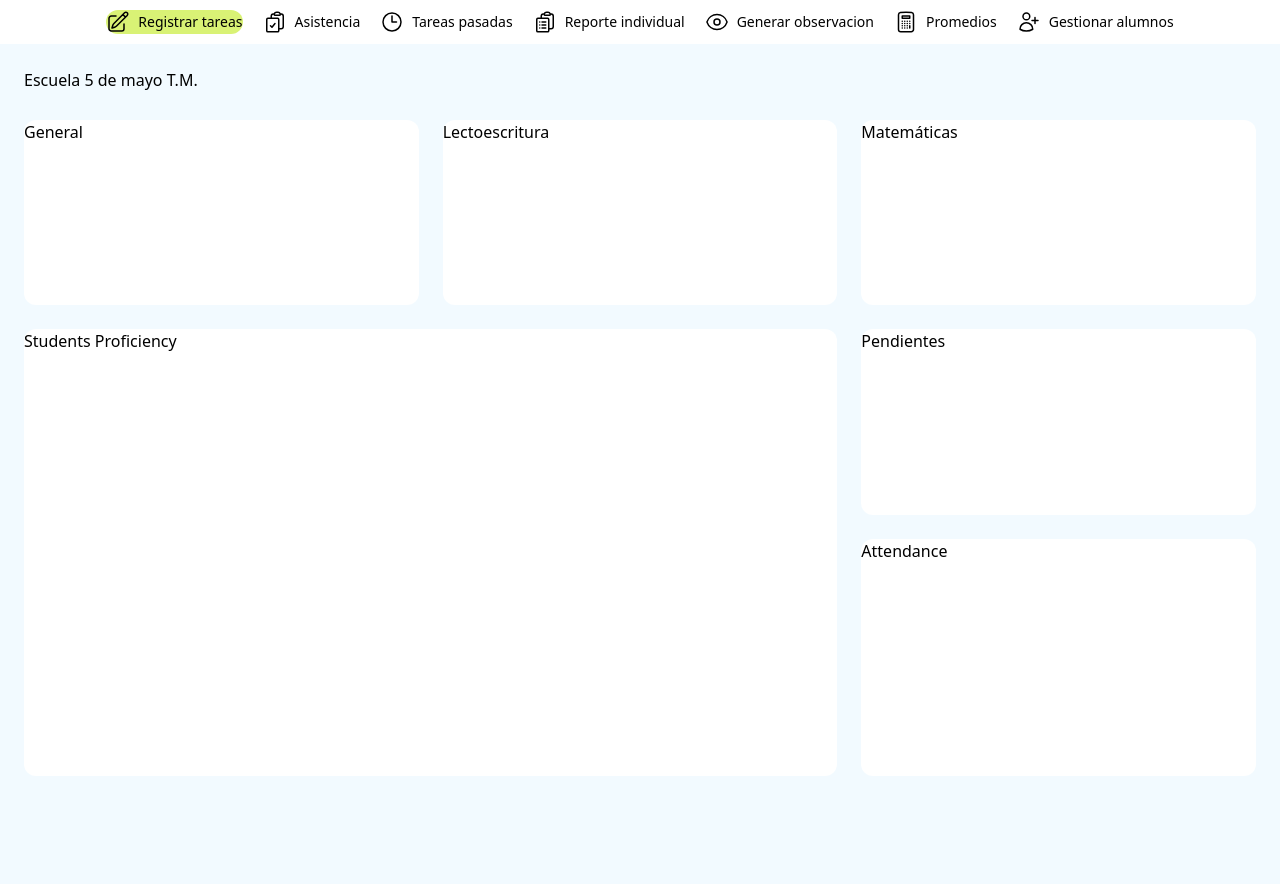
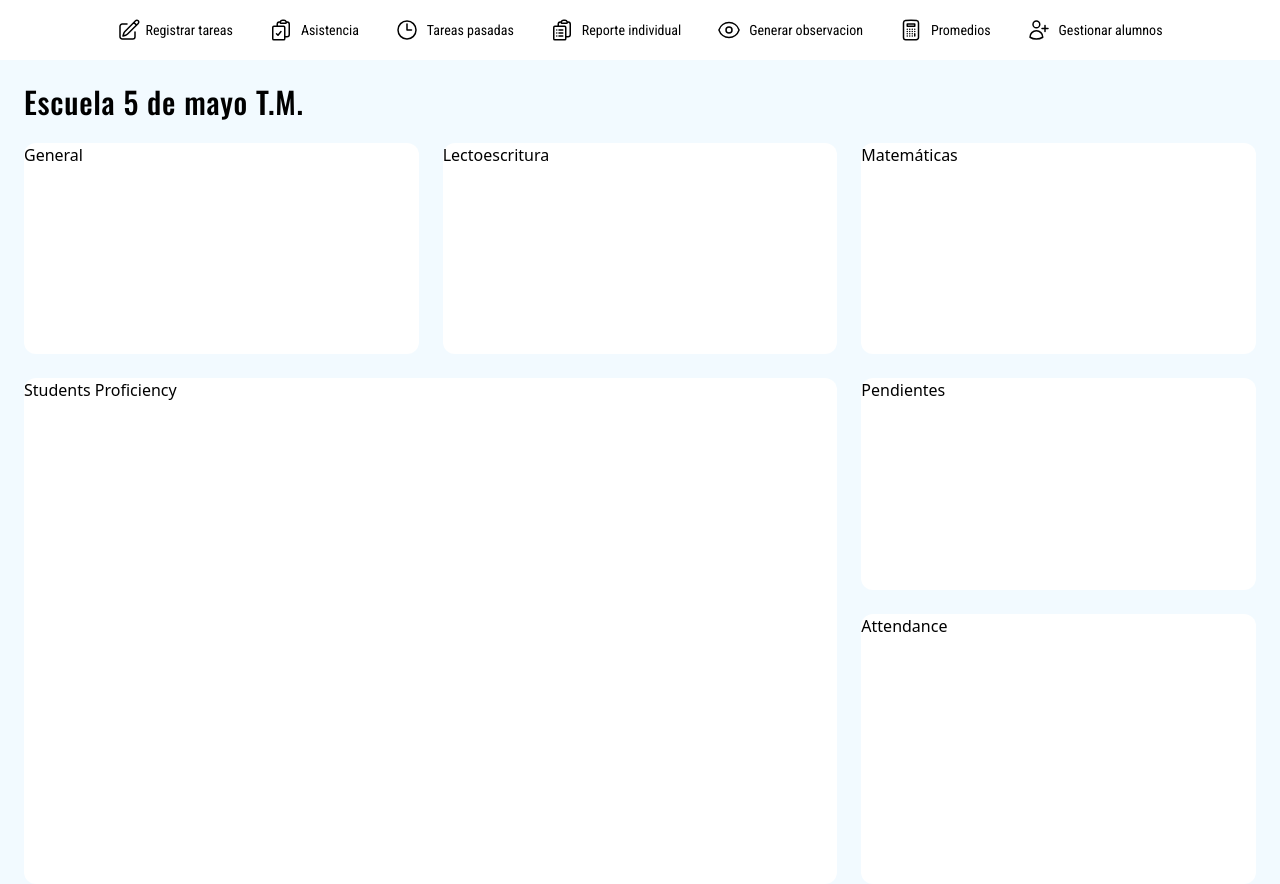
Before and after one commit to nandoalher/proyecto_personal, a website: page index.html in a window 1280 px wide. Before the commit the page ends 800 px from the top, so only its background shows below. Drawn offline with Linux system fonts and the light colour scheme.

Commit message:
Avance en navbar con diseño

```diff
--- a/index.html
+++ b/index.html
@@ -10,44 +10,44 @@
     <header class="bg-regal-nav">
         <nav class="text-sm p-0.5 rounded-2xl h-full">
             <ul class="flex flex-row justify-center gap-0.5 m-2 gap-5">
-                <li class="flex items-center gap-2 bg-regal-green text-black font-display text-sm rounded-2xl">
+                <li class="flex items-center gap-1 p-2 hover:bg-regal-green text-black font-roboto text-sm rounded-2xl">
                     <svg xmlns="http://www.w3.org/2000/svg" fill="none" viewBox="0 0 24 24" stroke-width="1.5" stroke="currentColor" class="size-6">
                         <path stroke-linecap="round" stroke-linejoin="round" d="m16.862 4.487 1.687-1.688a1.875 1.875 0 1 1 2.652 2.652L10.582 16.07a4.5 4.5 0 0 1-1.897 1.13L6 18l.8-2.685a4.5 4.5 0 0 1 1.13-1.897l8.932-8.931Zm0 0L19.5 7.125M18 14v4.75A2.25 2.25 0 0 1 15.75 21H5.25A2.25 2.25 0 0 1 3 18.75V8.25A2.25 2.25 0 0 1 5.25 6H10" />
                     </svg>
                     Registrar tareas
                 </li>
-                <li class="flex items-center gap-2 text-black font-display text-sm">
+                <li class="flex items-center gap-2 p-2 hover:bg-regal-green text-black font-roboto text-sm rounded-2xl">
                     <svg xmlns="http://www.w3.org/2000/svg" fill="none" viewBox="0 0 24 24" stroke-width="1.5" stroke="currentColor" class="size-6">
                     <path stroke-linecap="round" stroke-linejoin="round" d="M11.35 3.836c-.065.21-.1.433-.1.664 0 .414.336.75.75.75h4.5a.75.75 0 0 0 .75-.75 2.25 2.25 0 0 0-.1-.664m-5.8 0A2.251 2.251 0 0 1 13.5 2.25H15c1.012 0 1.867.668 2.15 1.586m-5.8 0c-.376.023-.75.05-1.124.08C9.095 4.01 8.25 4.973 8.25 6.108V8.25m8.9-4.414c.376.023.75.05 1.124.08 1.131.094 1.976 1.057 1.976 2.192V16.5A2.25 2.25 0 0 1 18 18.75h-2.25m-7.5-10.5H4.875c-.621 0-1.125.504-1.125 1.125v11.25c0 .621.504 1.125 1.125 1.125h9.75c.621 0 1.125-.504 1.125-1.125V18.75m-7.5-10.5h6.375c.621 0 1.125.504 1.125 1.125v9.375m-8.25-3 1.5 1.5 3-3.75" />
                     </svg>
                     Asistencia
                 </li>
-                <li class="flex items-center gap-2 text-black font-display text-sm">
+                <li class="flex items-center gap-2 p-2 hover:bg-regal-green text-black font-roboto text-sm rounded-2xl">
                     <svg xmlns="http://www.w3.org/2000/svg" fill="none" viewBox="0 0 24 24" stroke-width="1.5" stroke="currentColor" class="size-6">
                     <path stroke-linecap="round" stroke-linejoin="round" d="M12 6v6h4.5m4.5 0a9 9 0 1 1-18 0 9 9 0 0 1 18 0Z" />
                     </svg>
                     Tareas pasadas
                 </li>
-                <li class="flex items-center gap-2 text-black font-display text-sm">
+                <li class="flex items-center gap-2 p-2 hover:bg-regal-green text-black font-roboto text-sm rounded-2xl">
                     <svg xmlns="http://www.w3.org/2000/svg" fill="none" viewBox="0 0 24 24" stroke-width="1.5" stroke="currentColor" class="size-6">
                     <path stroke-linecap="round" stroke-linejoin="round" d="M9 12h3.75M9 15h3.75M9 18h3.75m3 .75H18a2.25 2.25 0 0 0 2.25-2.25V6.108c0-1.135-.845-2.098-1.976-2.192a48.424 48.424 0 0 0-1.123-.08m-5.801 0c-.065.21-.1.433-.1.664 0 .414.336.75.75.75h4.5a.75.75 0 0 0 .75-.75 2.25 2.25 0 0 0-.1-.664m-5.8 0A2.251 2.251 0 0 1 13.5 2.25H15c1.012 0 1.867.668 2.15 1.586m-5.8 0c-.376.023-.75.05-1.124.08C9.095 4.01 8.25 4.973 8.25 6.108V8.25m0 0H4.875c-.621 0-1.125.504-1.125 1.125v11.25c0 .621.504 1.125 1.125 1.125h9.75c.621 0 1.125-.504 1.125-1.125V9.375c0-.621-.504-1.125-1.125-1.125H8.25ZM6.75 12h.008v.008H6.75V12Zm0 3h.008v.008H6.75V15Zm0 3h.008v.008H6.75V18Z" />
                     </svg>
                     Reporte individual
                 </li>
-                <li class="flex items-center gap-2 text-black font-display text-sm">
+                <li class="flex items-center gap-2 p-2 hover:bg-regal-green text-black font-roboto text-sm rounded-2xl">
                     <svg xmlns="http://www.w3.org/2000/svg" fill="none" viewBox="0 0 24 24" stroke-width="1.5" stroke="currentColor" class="size-6">
                     <path stroke-linecap="round" stroke-linejoin="round" d="M2.036 12.322a1.012 1.012 0 0 1 0-.639C3.423 7.51 7.36 4.5 12 4.5c4.638 0 8.573 3.007 9.963 7.178.07.207.07.431 0 .639C20.577 16.49 16.64 19.5 12 19.5c-4.638 0-8.573-3.007-9.963-7.178Z" />
                     <path stroke-linecap="round" stroke-linejoin="round" d="M15 12a3 3 0 1 1-6 0 3 3 0 0 1 6 0Z" />
                     </svg>
                     Generar observacion
                 </li>
-                <li class="flex items-center gap-2 text-black font-display text-sm">
+                <li class="flex items-center gap-2 p-2 hover:bg-regal-green text-black font-roboto text-sm rounded-2xl">
                     <svg xmlns="http://www.w3.org/2000/svg" fill="none" viewBox="0 0 24 24" stroke-width="1.5" stroke="currentColor" class="size-6">
                     <path stroke-linecap="round" stroke-linejoin="round" d="M15.75 15.75V18m-7.5-6.75h.008v.008H8.25v-.008Zm0 2.25h.008v.008H8.25V13.5Zm0 2.25h.008v.008H8.25v-.008Zm0 2.25h.008v.008H8.25V18Zm2.498-6.75h.007v.008h-.007v-.008Zm0 2.25h.007v.008h-.007V13.5Zm0 2.25h.007v.008h-.007v-.008Zm0 2.25h.007v.008h-.007V18Zm2.504-6.75h.008v.008h-.008v-.008Zm0 2.25h.008v.008h-.008V13.5Zm0 2.25h.008v.008h-.008v-.008Zm0 2.25h.008v.008h-.008V18Zm2.498-6.75h.008v.008h-.008v-.008Zm0 2.25h.008v.008h-.008V13.5ZM8.25 6h7.5v2.25h-7.5V6ZM12 2.25c-1.892 0-3.758.11-5.593.322C5.307 2.7 4.5 3.65 4.5 4.757V19.5a2.25 2.25 0 0 0 2.25 2.25h10.5a2.25 2.25 0 0 0 2.25-2.25V4.757c0-1.108-.806-2.057-1.907-2.185A48.507 48.507 0 0 0 12 2.25Z" />
                     </svg>
                     Promedios
                 </li>
-                <li class="flex items-center gap-2 text-black font-display text-sm">
+                <li class="flex items-center gap-2 p-2 hover:bg-regal-green text-black font-roboto text-sm rounded-2xl">
                     <svg xmlns="http://www.w3.org/2000/svg" fill="none" viewBox="0 0 24 24" stroke-width="1.5" stroke="currentColor" class="size-6">
                     <path stroke-linecap="round" stroke-linejoin="round" d="M18 7.5v3m0 0v3m0-3h3m-3 0h-3m-2.25-4.125a3.375 3.375 0 1 1-6.75 0 3.375 3.375 0 0 1 6.75 0ZM3 19.235v-.11a6.375 6.375 0 0 1 12.75 0v.109A12.318 12.318 0 0 1 9.374 21c-2.331 0-4.512-.645-6.374-1.766Z" />
                     </svg>
@@ -58,7 +58,7 @@
     </header>
     <main class="h-full m-6">
         <section class="grid grid-cols-6 grid-rows-14 gap-6 h-full">
-            <div class="col-span-6 row-span-1">Escuela 5 de mayo T.M.</div>
+            <div class="font-oswald font-medium text-3xl tracking-wide col-span-6 row-span-1">Escuela 5 de mayo T.M.</div>
             <div class="bg-white col-span-2 row-span-4 rounded-xl">General</div>
             <div class="bg-white col-span-2 row-span-4 rounded-xl">Lectoescritura</div>
             <div class="bg-white col-span-2 row-span-4 rounded-xl">Matemáticas</div>
--- a/src/input.css
+++ b/src/input.css
@@ -5,6 +5,9 @@
     --color-regal-purple: #6841F3;
     --color-regal-nav: #FFFFFF;
     --color-regal-body: #F2FAFF;
+
+    --font-roboto: 'Roboto', sans-serif;
+    --font-oswald: 'Oswald', sans-serif;
 }
 
 @font-face {
@@ -14,3 +17,11 @@
     font-weight: 100 700;
     font-display: swap;
 }
+
+@font-face {
+    font-family: 'Oswald' ;
+    src: url(./Oswald-VariableFont_wght.woff2) format('woff2');
+    font-style: normal;
+    font-weight: 100 700;
+    font-display: swap;
+}
```
Also changed, not shown: src/Oswald-VariableFont_wght.woff2 (added), src/output.css.
